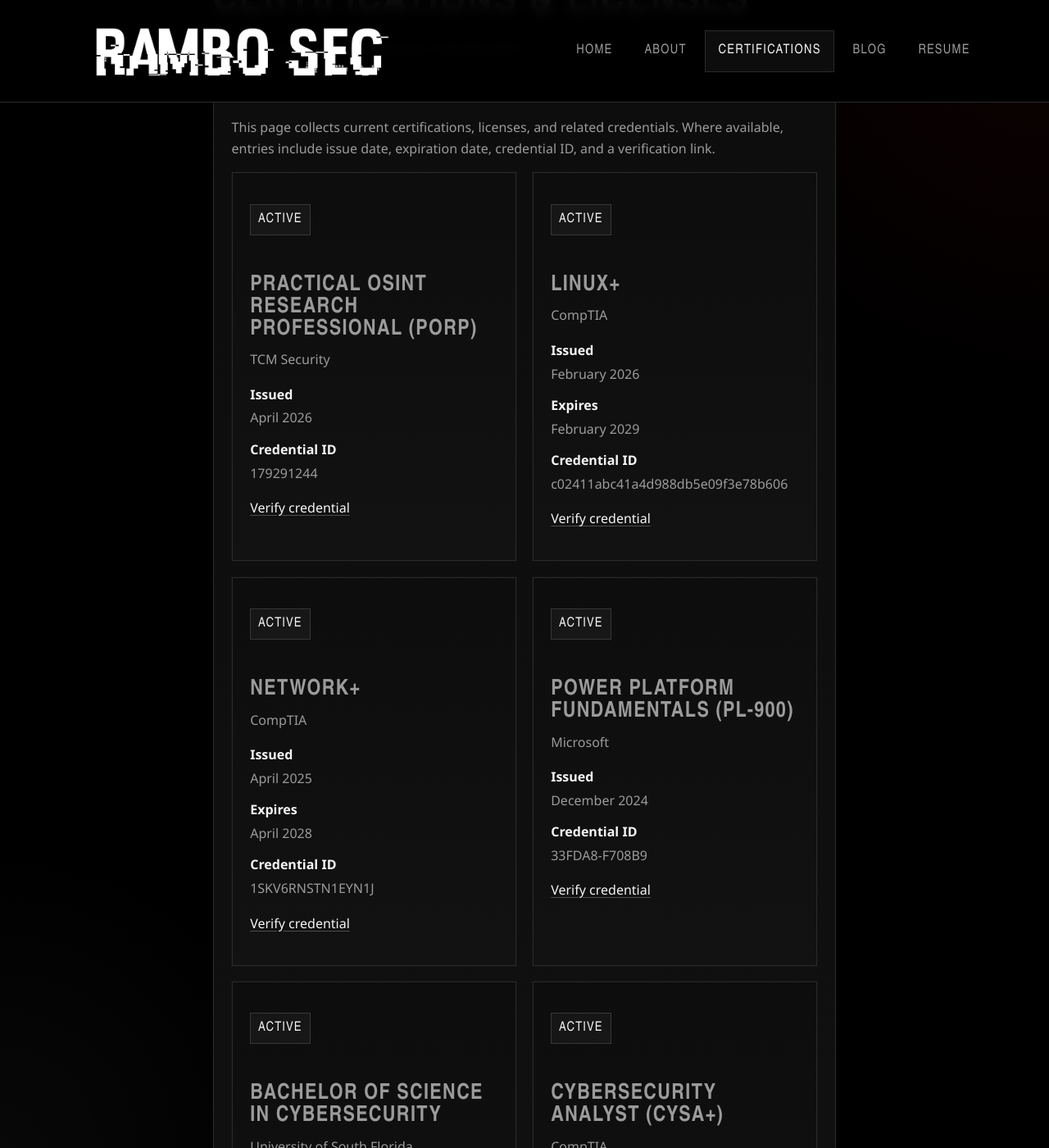
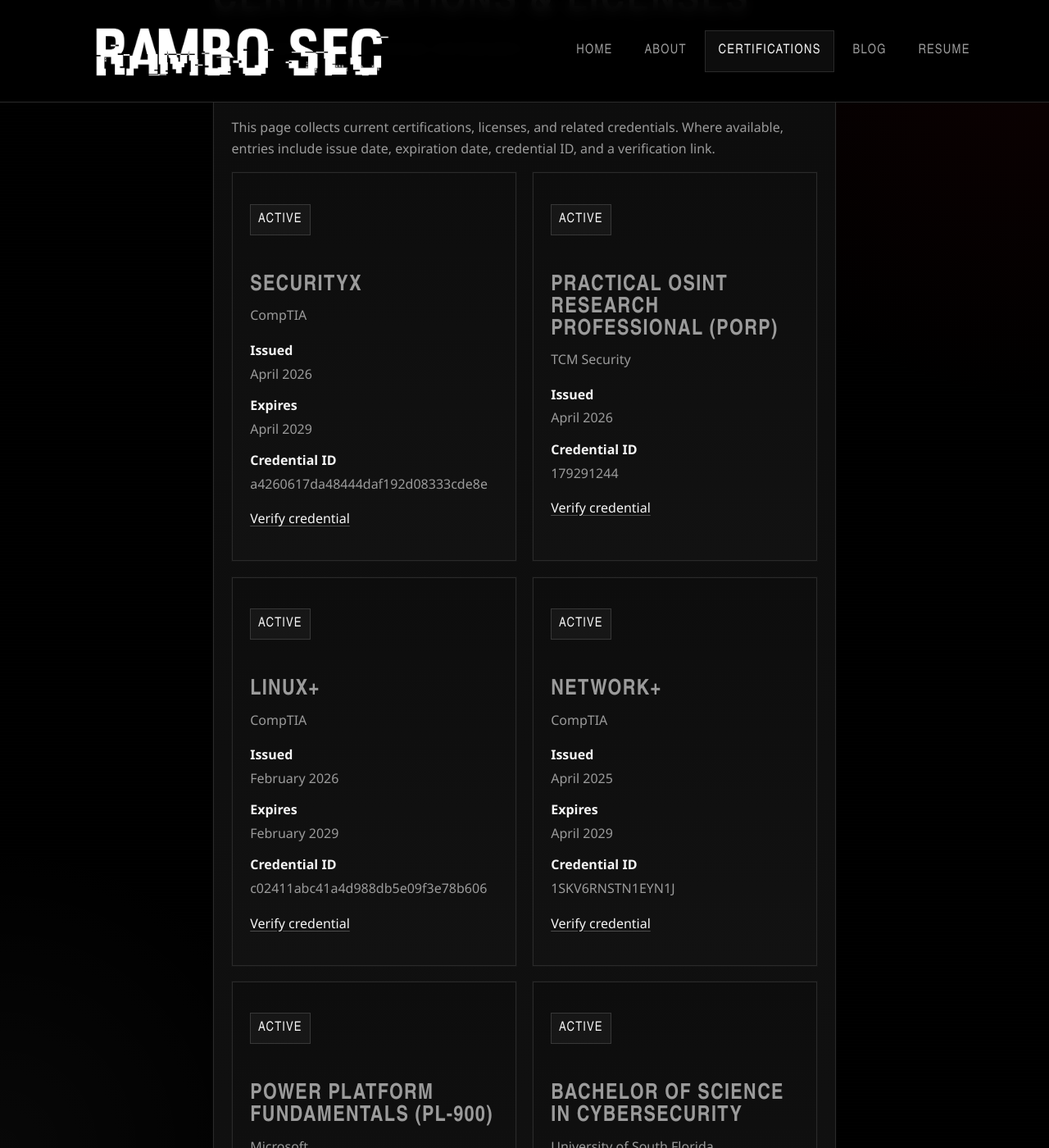
Before and after one commit to Rambo-Sec/Rambo-Sec.github.io, a Jekyll site: the page built from certifications/index.md, in a window 1280 px wide and 1400 px high, scrolled down 270 px. Shown: the whole window at 82% size. Built offline with Jekyll 4.4.1, drawn with Linux system fonts in a browser that asks for light colours; some of the changed text lies outside the part shown.

Commit message:
Add SecX blog post and update certifications page

```diff
--- a/_data/certifications.yml
+++ b/_data/certifications.yml
@@ -1,3 +1,11 @@
+- name: SecurityX
+  issuer: CompTIA
+  issued: April 2026
+  expires: April 2029
+  status: Active
+  credential_id: "a4260617da48444daf192d08333cde8e"
+  verify_url: "https://cp.certmetrics.com/CompTIA/en/public/verify/credential/a4260617da48444daf192d08333cde8e"
+
 - name: Practical OSINT Research Professional (PORP)
   issuer: TCM Security
   issued: April 2026
@@ -17,7 +25,7 @@
 - name: Network+
   issuer: CompTIA
   issued: April 2025
-  expires: April 2028
+  expires: April 2029
   status: Active
   credential_id: "1SKV6RNSTN1EYN1J"
   verify_url: "https://cp.certmetrics.com/comptia/en/public/verify/credential/1SKV6RNSTN1EYN1J"
@@ -39,7 +47,7 @@
 - name: Cybersecurity Analyst (CySA+)
   issuer: CompTIA
   issued: November 2023
-  expires: November 2026
+  expires: April 2029
   status: Active
   credential_id: "ZZEFCGGRBBEQ1TSY"
   verify_url: "https://cp.certmetrics.com/comptia/en/public/verify/credential/ZZEFCGGRBBEQ1TSY"
@@ -47,7 +55,7 @@
 - name: Security+
   issuer: CompTIA
   issued: October 2023
-  expires: October 2026
+  expires: April 2029
   status: Active
   credential_id: "WMD04NWZBBVE1B9C"
   verify_url: "https://cp.certmetrics.com/comptia/en/public/verify/credential/WMD04NWZBBVE1B9C"
```
Also changed, not shown: _posts/2026-04-15-secx-exam-thoughts-after-passing.md (added, +28 -0 lines), Gemfile.lock.
